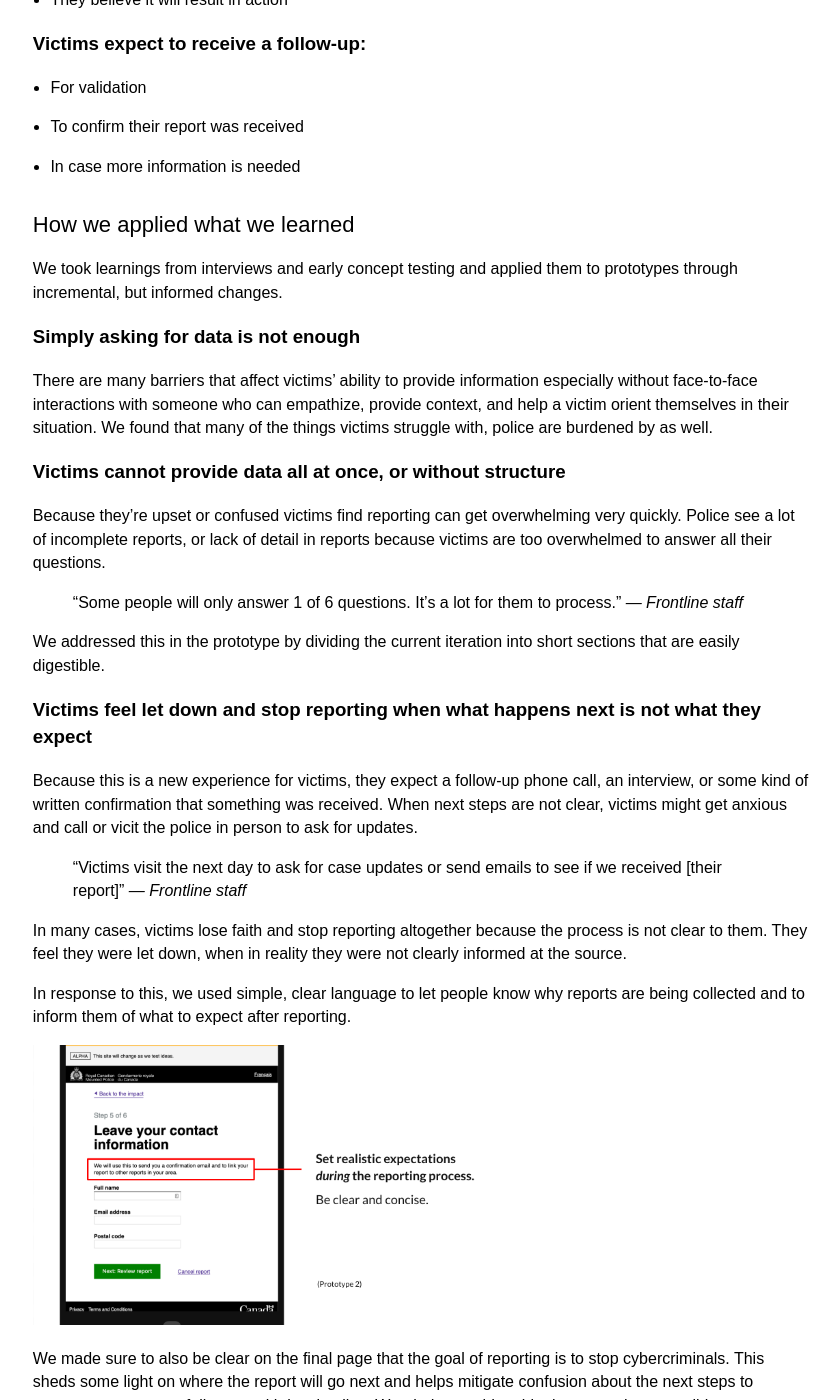
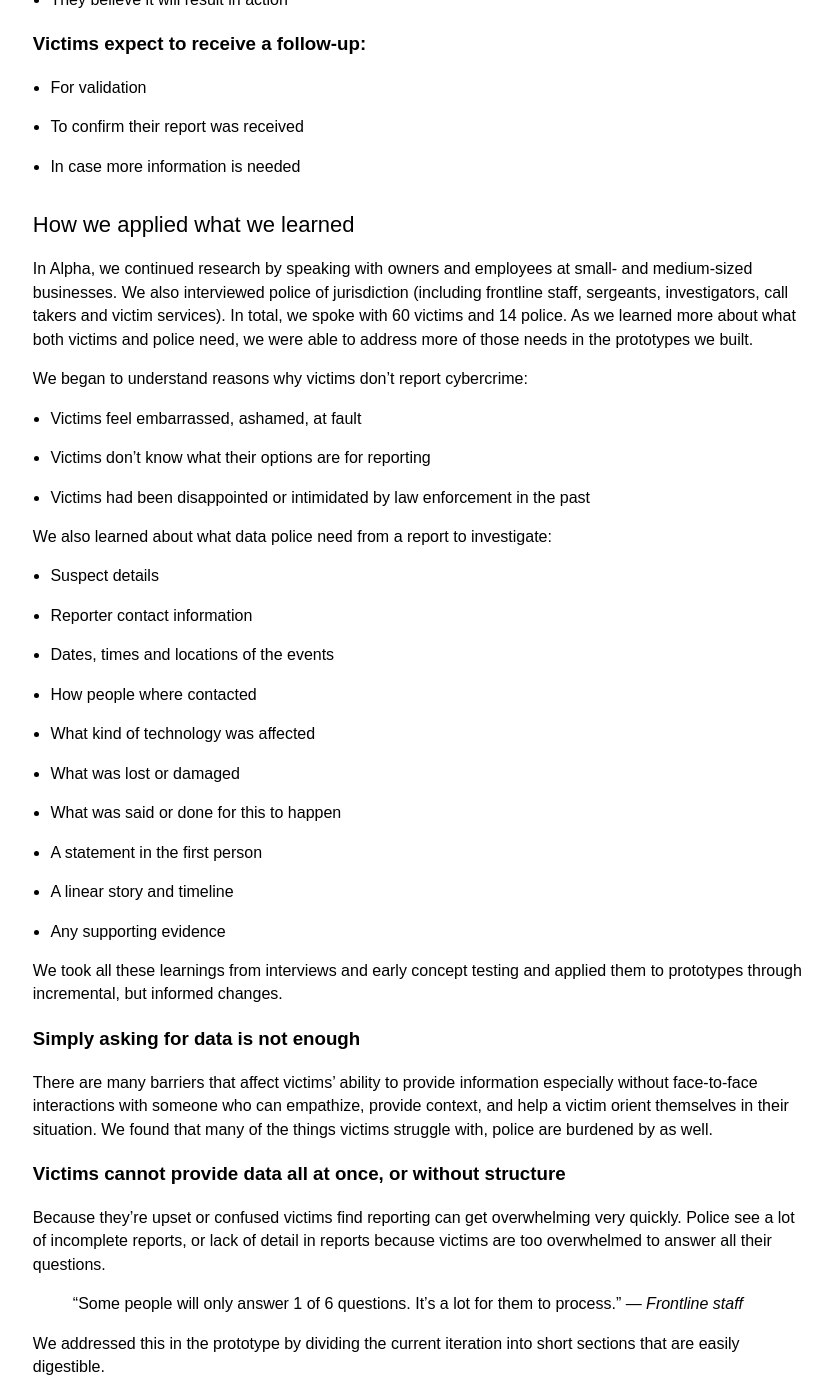
Before and after one commit to cds-snc/rcmp-report-a-cybercrime-alpha-documentation, a Jekyll site: the page built from _pages/en/prototypes.md, in a window 1280 px wide and 1400 px high, scrolled down 1442 px. Shown: the whole window, without its empty margins (410-1250 px from the left). Built offline with Jekyll 4.4.1, drawn with Linux system fonts in a browser that asks for light colours.

Commit message:
Update prototypes.md

```diff
--- a/_pages/en/prototypes.md
+++ b/_pages/en/prototypes.md
@@ -46,7 +46,26 @@ Early on, we built low-fidelity concepts as a quick way to test different direct
 
 ## How we applied what we learned
 
-We took learnings from interviews and early concept testing and applied them to prototypes through incremental, but informed changes.
+In Alpha, we continued research by speaking with owners and employees at small- and medium-sized businesses. We also interviewed police of jurisdiction (including frontline staff, sergeants, investigators, call takers and victim services). In total, we spoke with 60 victims and 14 police. As we learned more about what both victims and police need, we were able to address more of those needs in the prototypes we built.
+
+We began to understand reasons why victims don't report cybercrime:
+  - Victims feel embarrassed, ashamed, at fault
+  - Victims don’t know what their options are for reporting
+  - Victims had been disappointed or intimidated by law enforcement in the past
+
+We also learned about what data police need from a report to investigate:
+  - Suspect details
+  - Reporter contact information
+  - Dates, times and locations of the events
+  - How people where contacted
+  - What kind of technology was affected
+  - What was lost or damaged
+  - What was said or done for this to happen
+  - A statement in the first person
+  - A linear story and timeline
+  - Any supporting evidence
+
+We took all these learnings from interviews and early concept testing and applied them to prototypes through incremental, but informed changes.
 
 ### Simply asking for data is not enough
 There are many barriers that affect victims' ability to provide information especially without face-to-face interactions with someone who can empathize, provide context, and help a victim orient themselves in their situation. We found that many of the things victims struggle with, police are burdened by as well.
```
